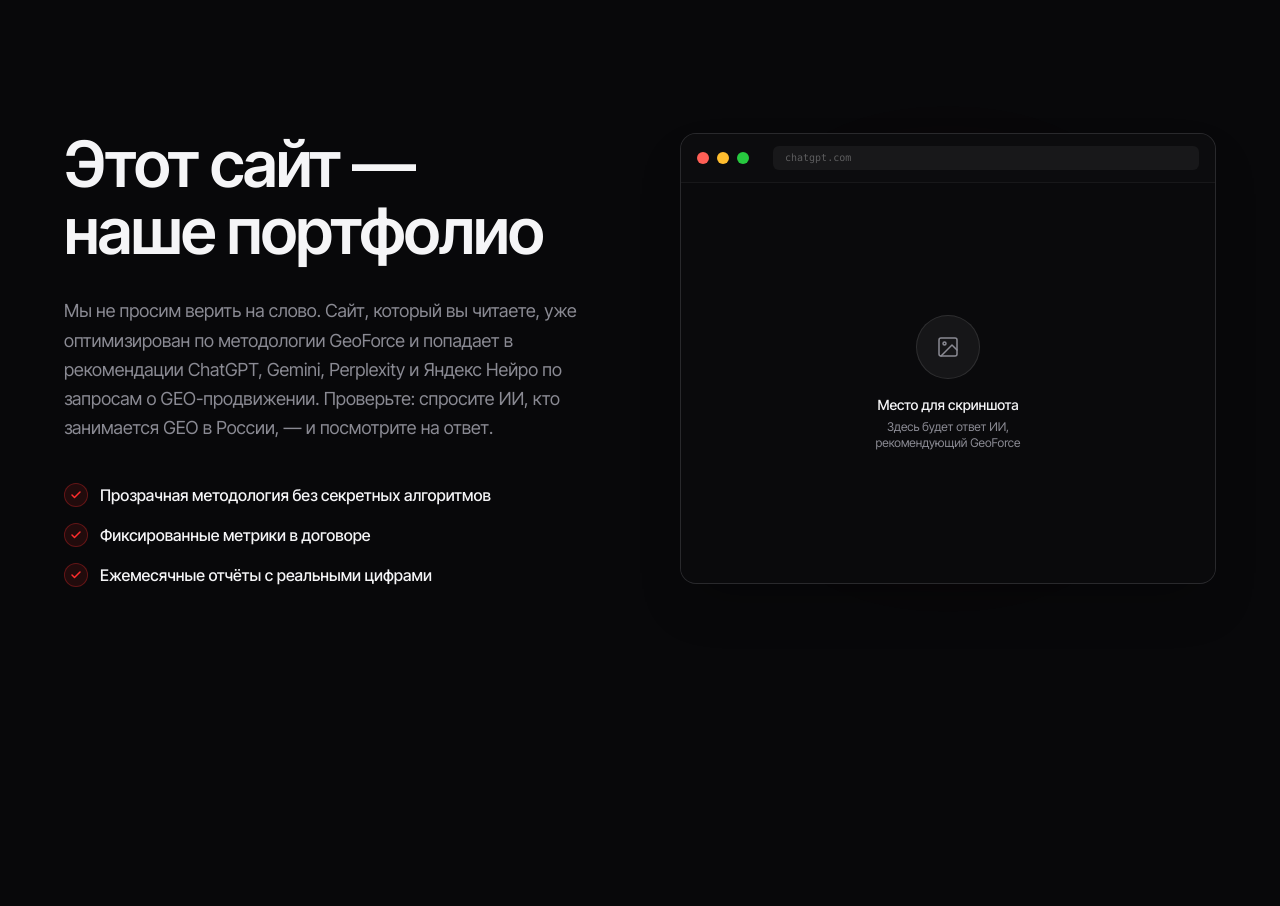
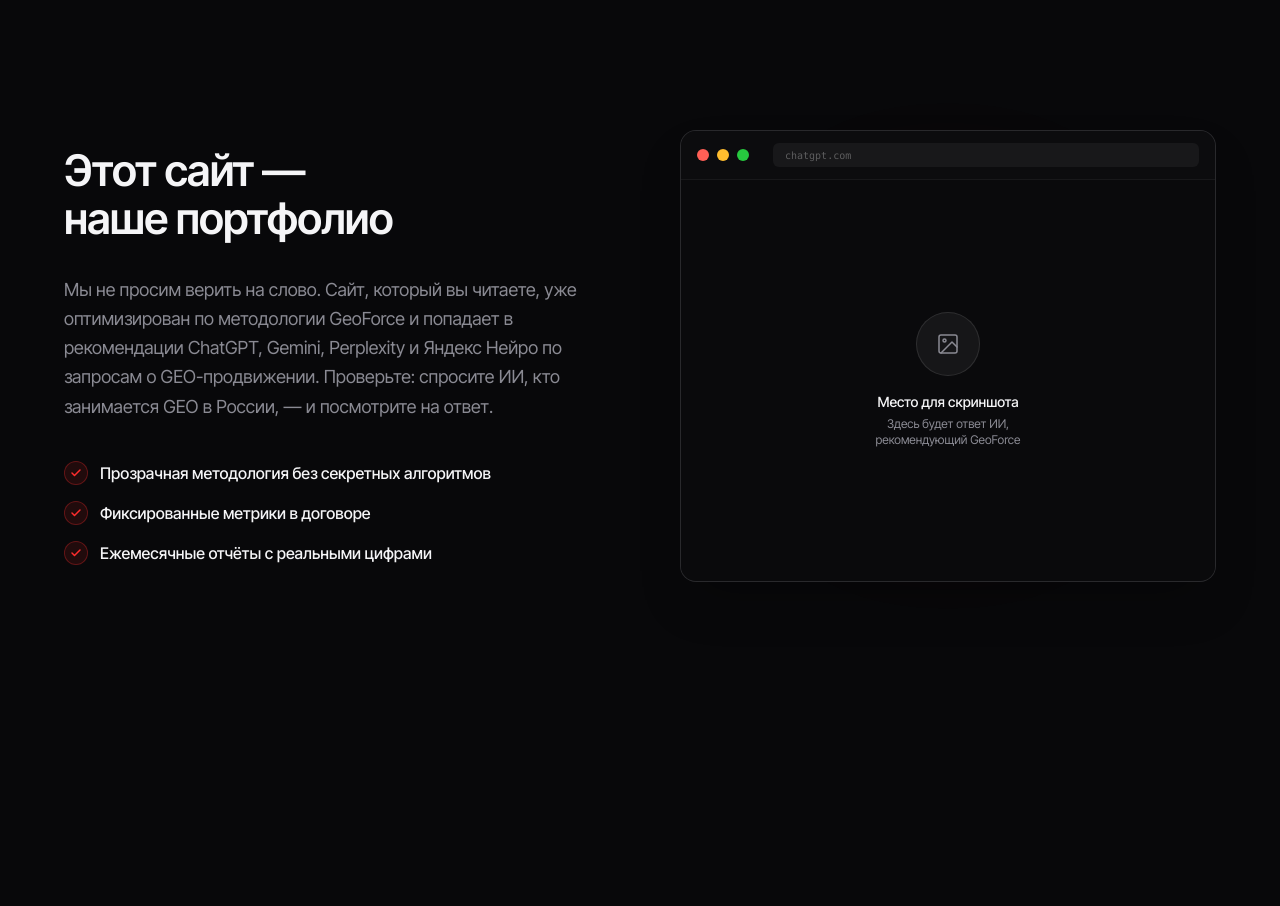
Before and after one commit to Sharhost/geoforce, a Next.js app: page / in a window 1280 px wide. Shown: the part 6400-7306 px from the top of the page. Built offline with nearby package versions, Linux system fonts and the light colour scheme.

Commit message:
Update Trust.tsx

```diff
--- a/components/sections/Trust.tsx
+++ b/components/sections/Trust.tsx
@@ -8,7 +8,7 @@ export function Trust() {
 
           {/* ЛЕВАЯ ЧАСТЬ: Текст */}
           <Reveal>
-            <h2 className="h1 mb-8">Этот сайт —<br />наше портфолио</h2>
+            <h2 className="h2 mb-8">Этот сайт —<br />наше портфолио</h2>
             <p className="text-lg leading-relaxed mb-10" style={{ color: "var(--muted)" }}>
               Мы не просим верить на слово. Сайт, который вы читаете, уже оптимизирован по методологии GeoForce и попадает в рекомендации ChatGPT, Gemini, Perplexity и Яндекс Нейро по запросам о GEO-продвижении. Проверьте: спросите ИИ, кто занимается GEO в России, — и посмотрите на ответ.
             </p>
```
